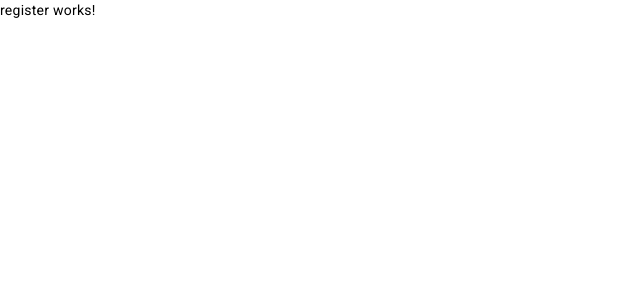
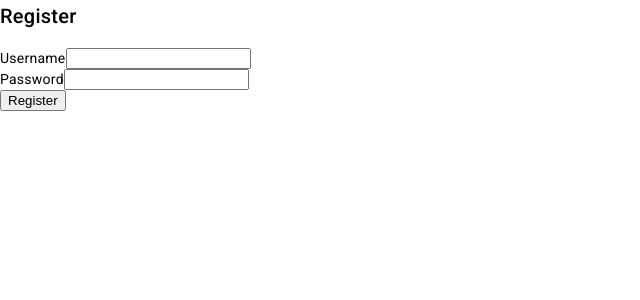
Before and after one commit to sentieant/sqlrun, an Angular app in the folder frontend/: page /register in a window 1280 px wide. Shown: the top 300 px of the page, without its empty margins (0-640 px from the left). Built offline with nearby package versions, Linux system fonts and the light colour scheme.

Commit message:
Partially made frontend for registration

```diff
--- a/frontend/src/app/auth/register/register.component.html
+++ b/frontend/src/app/auth/register/register.component.html
@@ -1 +1,14 @@
-<p>register works!</p>
+<div>
+    <h2>Register</h2>
+    <form (submit)="register()">
+        <div>
+            <label for="username">Username</label>
+            <input type="text" id="username" name="username" [(ngModel)]="username" required>
+        </div>
+        <div>
+            <label for="password">Password</label>
+            <input type="password" id="password" name="password" [(ngModel)]="password" required>
+        </div>
+        <button type="submit">Register</button>
+    </form>
+</div>
--- a/frontend/src/app/auth/register/register.component.ts
+++ b/frontend/src/app/auth/register/register.component.ts
@@ -1,12 +1,22 @@
 import { Component } from '@angular/core';
+import { FormsModule } from '@angular/forms';
+import { CommonModule } from '@angular/common';
 
 @Component({
   selector: 'app-register',
   standalone: true,
-  imports: [],
+  imports: [FormsModule, CommonModule],
   templateUrl: './register.component.html',
   styleUrl: './register.component.css'
 })
 export class RegisterComponent {
+  username!: string;
+  password!: string;
 
+  constructor() { }
+
+  login() {
+    console.log('Username:', this.username);
+    console.log('Password:', this.password);
+  }
 }
```
